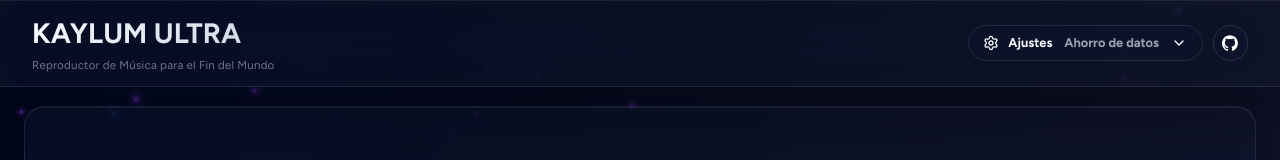
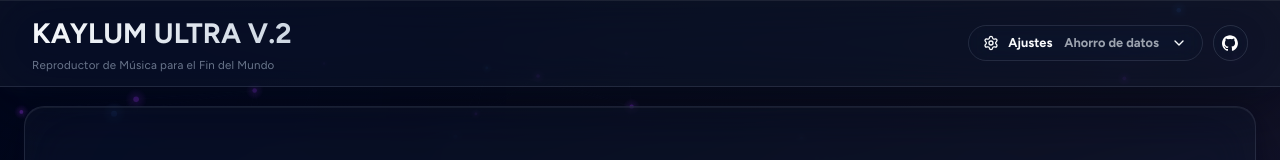
Before and after one commit to pacolutas/kaylumplus, a SvelteKit app: page / in a window 1280 px wide. Shown: the top 160 px of the page. Built offline with nearby package versions, Linux system fonts and the light colour scheme.

Commit message:
chore: update title to KAYLUM ULTRA V.2 for deployment verification

```diff
--- a/src/routes/+layout.svelte
+++ b/src/routes/+layout.svelte
@@ -31,7 +31,7 @@
 	import { type Track, type AudioQuality, type PlayableTrack, isSonglinkTrack } from '$lib/types';
 
 	let { children, data } = $props();
-	const pageTitle = $derived(data?.title ?? 'KAYLUM ULTRA');
+	const pageTitle = $derived(data?.title ?? 'KAYLUM ULTRA V.2');
 	let headerHeight = $state(0);
 	let playerHeight = $state(0);
 	let viewportHeight = $state(0);
@@ -466,7 +466,7 @@
 			<div class="app-header__inner">
 				<a href="/" class="brand" aria-label="Home">
 					<div class="brand__text">
-						<h1 class="brand__title">KAYLUM ULTRA</h1>
+						<h1 class="brand__title">KAYLUM ULTRA V.2</h1>
 						<p class="brand__subtitle">Reproductor de Música para el Fin del Mundo</p>
 					</div>
 				</a>
```
